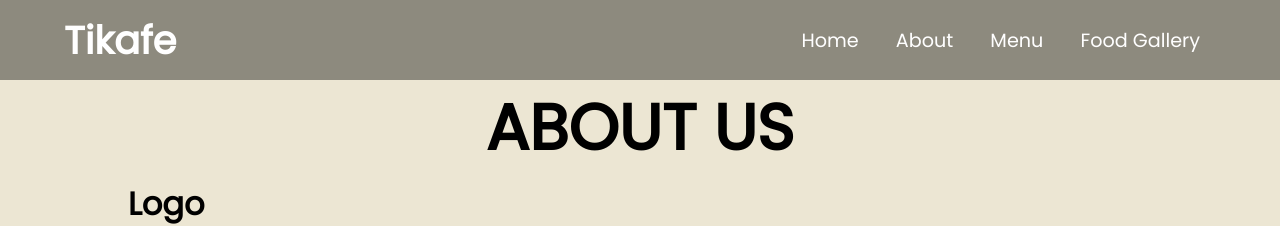
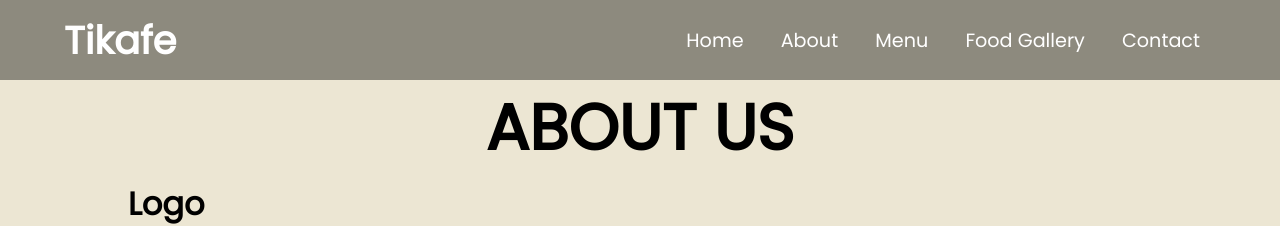
Before and after one commit to jedelacruz/Tikafe, a plain HTML site: page learnMore.html in a window 1280 px wide. Shown: the top 226 px of the page. Drawn offline with Linux system fonts and the light colour scheme.

Commit message:
Update learnMore.html

```diff
--- a/learnMore.html
+++ b/learnMore.html
@@ -151,6 +151,7 @@
                 <a href="index.html#aboutpage">About</a>
                 <a href="index.html#menupage">Menu</a>
                 <a href="index.html#foodpage">Food Gallery</a>
+                <a href="#contactpage">Contact</a>
             </div>
         </div>
     </header>
```
